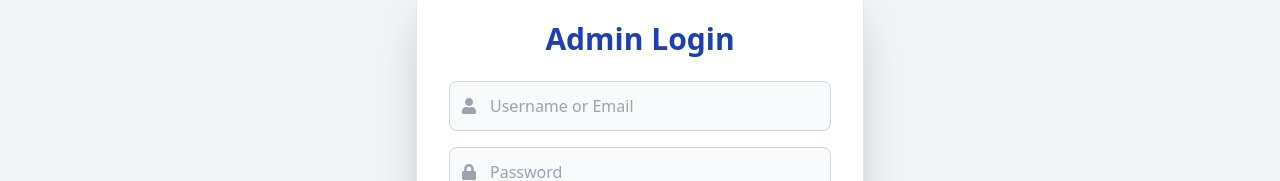
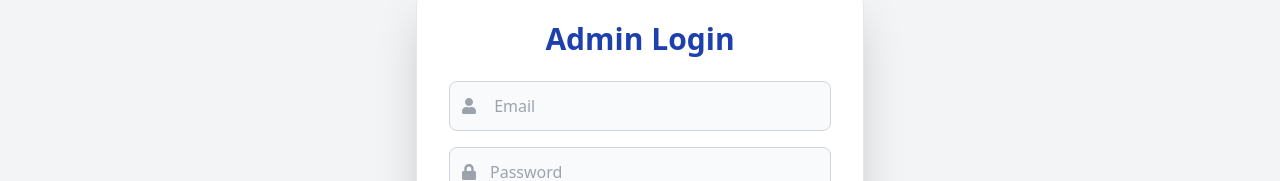
Before and after one commit to ShashankPrabhu21/Bluemoon, a Next.js app in the folder restaurant/: page /admin in a window 1280 px wide. Shown: the part 221-402 px from the top of the page. Built offline with nearby package versions, Linux system fonts and the light colour scheme.

Commit message:
Updated contact menuItems

```diff
--- a/restaurant/src/app/admin/page.tsx
+++ b/restaurant/src/app/admin/page.tsx
@@ -89,7 +89,7 @@ export default function LoginPage() {
               <input
                 type="text"
                 className="w-full pl-10 p-3 border border-gray-300 rounded-lg bg-gray-50"
-                placeholder="Username or Email"
+                placeholder=" Email"
                 value={credentials.username}
                 onChange={(e) =>
                   setCredentials({ ...credentials, username: e.target.value })
```
